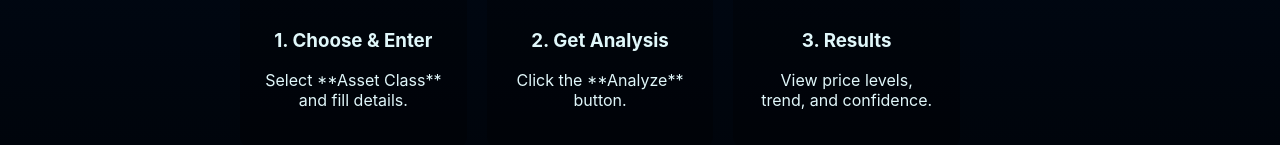
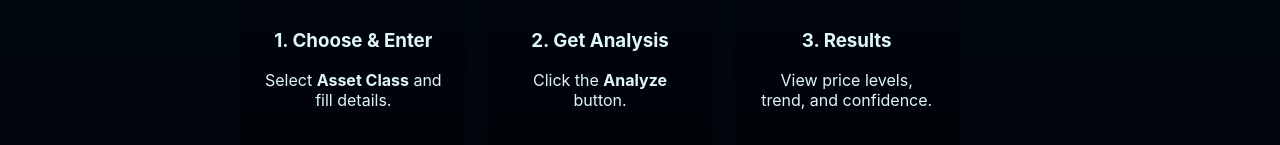
Before and after one commit to suryachawan112200-gif/POSITION-ANALYZER-APP, a Next.js app: page / in a window 1280 px wide. Shown: the part 807-952 px from the top of the page. Built offline with nearby package versions, Linux system fonts and the light colour scheme.

Commit message:
Fix CORS and frontend deployment

```diff
--- a/src/pages/index.js
+++ b/src/pages/index.js
@@ -1,11 +1,8 @@
 // src/pages/index.js
-"use client"; // Note: This is unnecessary for Pages Router, so we'll remove it
-
 import { useState } from "react";
 import Link from "next/link";
 
 export default function Home() {
-  // Asset Class State
   const [assetClass, setAssetClass] = useState("crypto");
   const [market, setMarket] = useState("Futures");
   const [positionType, setPositionType] = useState("Long");
@@ -53,6 +50,8 @@ export default function Home() {
 
     try {
       const response = await fetch(
+        // Use proxy for testing if backend CORS isn't fixed
+        // "/api/analyze",
         process.env.NEXT_PUBLIC_BACKEND_URL || "https://python-backend-pr.vercel.app/analyze",
         {
           method: "POST",
@@ -190,14 +189,14 @@ export default function Home() {
           <div id="result" className="result">
             <h3>Analysis Results 📊</h3>
             <p>
-              <strong>Asset:</strong> {result.coin} ({result.asset_class.toUpperCase()})
+              <strong>Asset:</strong> {result.coin} ({result.asset_class?.toUpperCase()})
             </p>
             <p>
-              <strong>Market:</strong> {result.market.charAt(0).toUpperCase() + result.market.slice(1)}
+              <strong>Market:</strong> {result.market?.charAt(0).toUpperCase() + result.market?.slice(1)}
             </p>
             <p>
               <strong>Position Type:</strong>{" "}
-              {result.position_type.charAt(0).toUpperCase() + result.position_type.slice(1)}
+              {result.position_type?.charAt(0).toUpperCase() + result.position_type?.slice(1)}
             </p>
             <hr />
             <p>
@@ -220,7 +219,7 @@ export default function Home() {
               {result.trend_confidence}%)
             </p>
             <p>
-              <strong>Trend Comment:</strong> {result.trend_comment}
+              <strong>Trend Comment:</strong> {result.trend_comment || "No comment provided."}
             </p>
 
             <h4>Support Levels (SL Area):</h4>
@@ -277,11 +276,11 @@ export default function Home() {
       <div className="instructions">
         <div className="step">
           <h3>1. Choose & Enter</h3>
-          <p>Select **Asset Class** and fill details.</p>
+          <p>Select <strong>Asset Class</strong> and fill details.</p>
         </div>
         <div className="step">
           <h3>2. Get Analysis</h3>
-          <p>Click the **Analyze** button.</p>
+          <p>Click the <strong>Analyze</strong> button.</p>
         </div>
         <div className="step">
           <h3>3. Results</h3>
```
